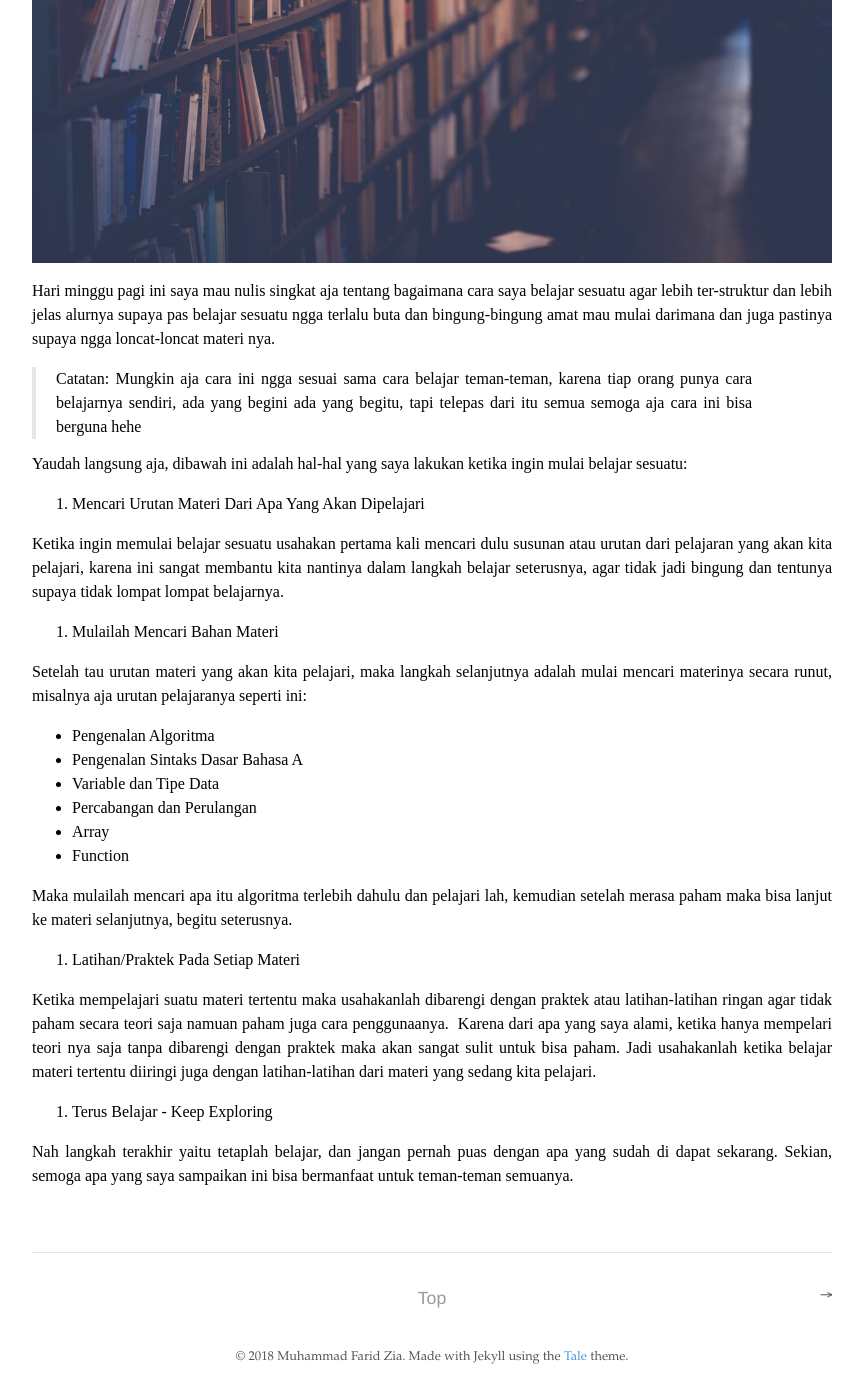
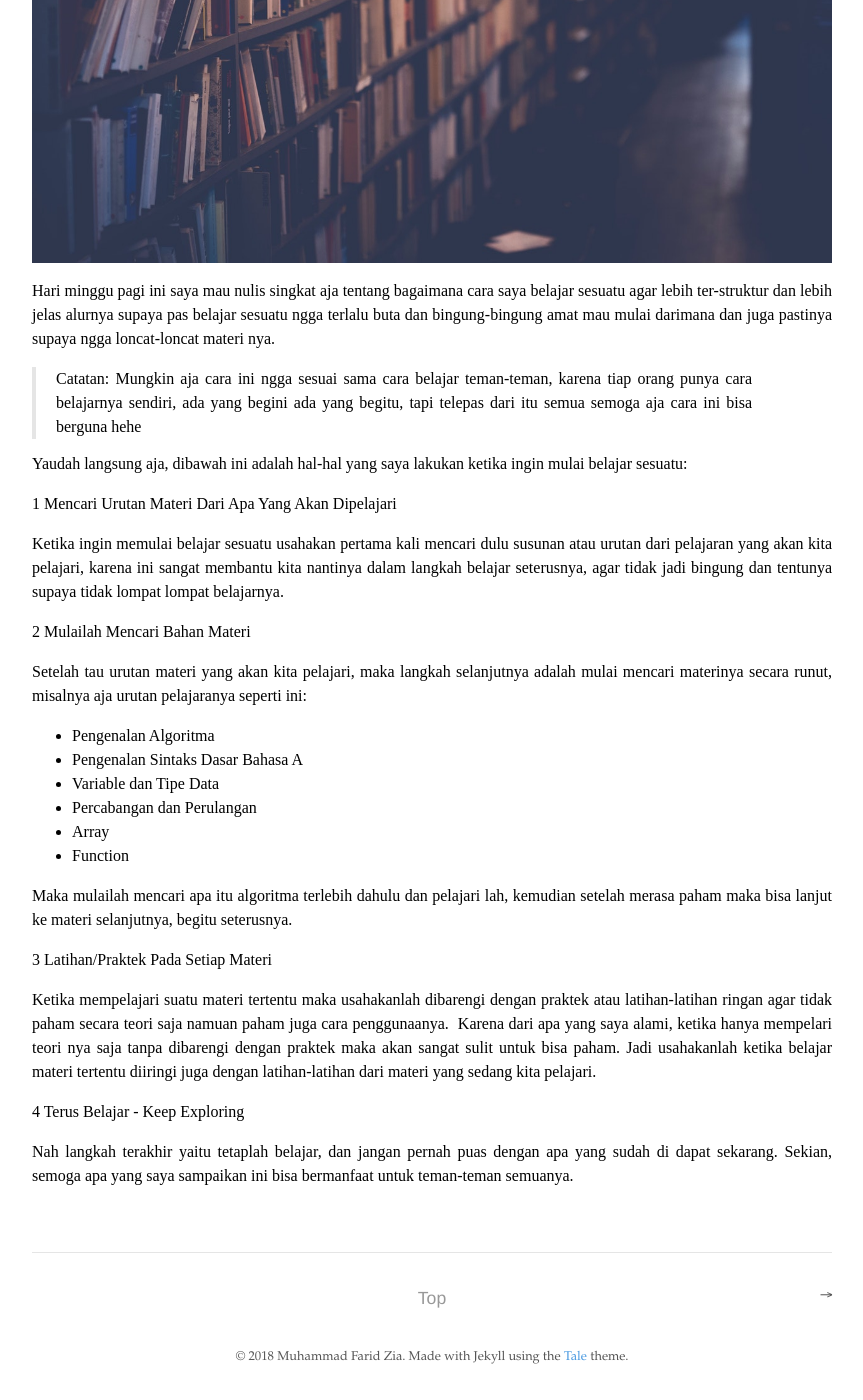
Before and after one commit to mfaridzia/mfaridzia.github.io, a Jekyll site: the page built from _posts/2018-08-05-alur-belajar.md, in a window 1280 px wide and 1400 px high, scrolled down 774 px. Shown: the whole window, without its empty margins (208-1071 px from the left). Built offline with Jekyll 4.4.1, drawn with Linux system fonts in a browser that asks for light colours.

Commit message:
Update 2018-08-05-alur-belajar.md

```diff
--- a/_posts/2018-08-05-alur-belajar.md
+++ b/_posts/2018-08-05-alur-belajar.md
@@ -12,11 +12,11 @@ Hari minggu pagi ini saya mau nulis singkat aja tentang bagaimana cara saya bela
 
 Yaudah langsung aja, dibawah ini adalah hal-hal yang saya lakukan ketika ingin mulai belajar sesuatu:
 
-1. Mencari Urutan Materi Dari Apa Yang Akan Dipelajari
+1 Mencari Urutan Materi Dari Apa Yang Akan Dipelajari
 
 Ketika ingin memulai belajar sesuatu usahakan pertama kali mencari dulu susunan atau urutan dari pelajaran yang akan kita pelajari, karena ini sangat membantu kita nantinya dalam langkah belajar seterusnya, agar tidak jadi bingung dan tentunya supaya tidak lompat lompat belajarnya.
 
-2. Mulailah Mencari Bahan Materi
+2 Mulailah Mencari Bahan Materi
 
 Setelah tau urutan materi yang akan kita pelajari, maka langkah selanjutnya adalah mulai mencari materinya secara runut, misalnya aja urutan pelajaranya seperti ini:
 
@@ -29,12 +29,12 @@ Setelah tau urutan materi yang akan kita pelajari, maka langkah selanjutnya adal
 
 Maka mulailah mencari apa itu algoritma terlebih dahulu dan pelajari lah, kemudian setelah merasa paham maka bisa lanjut ke materi selanjutnya, begitu seterusnya.
 
-3. Latihan/Praktek Pada Setiap Materi
+3 Latihan/Praktek Pada Setiap Materi
 
 Ketika mempelajari suatu materi tertentu maka usahakanlah dibarengi dengan praktek atau latihan-latihan ringan agar tidak paham secara teori saja namuan paham juga cara penggunaanya.
 Karena dari apa yang saya alami, ketika hanya mempelari teori nya saja tanpa dibarengi dengan praktek maka akan sangat sulit untuk bisa paham. Jadi usahakanlah ketika belajar materi tertentu diiringi juga dengan latihan-latihan dari materi yang sedang kita pelajari.
 
-4. Terus Belajar - Keep Exploring
+4 Terus Belajar - Keep Exploring
 
 Nah langkah terakhir yaitu tetaplah belajar, dan jangan pernah puas dengan apa yang sudah di dapat sekarang.
 Sekian, semoga apa yang saya sampaikan ini bisa bermanfaat untuk teman-teman semuanya.
```
